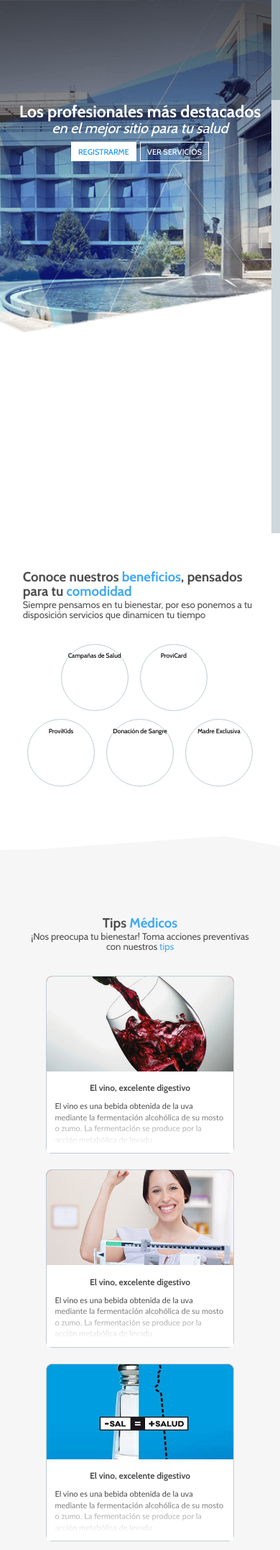
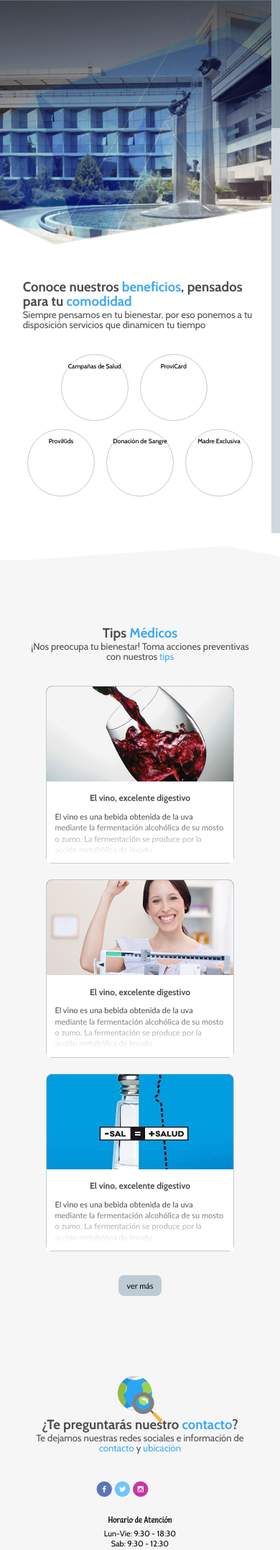
Before and after one commit to 01Comandos/PlantillaHTML, a PHP site: page / in a window 390 px wide. Shown: the part 103-2257 px from the top of the page at 72% size. Run offline with PHP 8.4, Linux system fonts and the light colour scheme; some libraries are stand-ins or nearby versions; some web fonts are replaced.

Commit message:
Galeria principal con media queries

```diff
--- a/css/media-queries.styl
+++ b/css/media-queries.styl
@@ -108,14 +108,12 @@
 	/**********************
        INDEX
     **********************/
-	.zoneMain
-		background-image url("../img/banner-clinica991.png")
-		margin-bottom 14em
-		&-title
-			text-align center
-			width 90%
-			&-link
-				flex-center()
+	.zone-main
+		.tablet
+			display block
+
+		.desktops
+			display none
 
 	.b-container
 		width 90%
@@ -177,9 +175,6 @@
 	/**********************
         INDEX
     **********************/
-	.zoneMain
-		margin-bottom 17em
-
     .b-container
 		&-medical
 			.item
@@ -207,8 +202,12 @@
 	body
 		font-size 14px
 
-	.zoneMain
-		margin-bottom 20em
+	.zone-main
+		.smartphone
+			display block
+
+		.tablet
+			display none
 
 	.b-container
 		width 95%
@@ -275,10 +274,6 @@
 	/**********************
         INDEX
     **********************/
-	.zoneMain
-		background-image url("../img/banner-clinica560.png")
-		margin-bottom 25em
-
 	.b-container
 		&-medical
 			.item
--- /dev/null
+++ b/css/rslides.styl
@@ -0,0 +1,31 @@
+.rslides {
+  position: relative;
+  list-style: none;
+  overflow: hidden;
+  width: 100%;
+  padding: 0;
+  margin: 0;
+}
+
+.rslides li {
+  -webkit-backface-visibility: hidden;
+  position: absolute;
+  display: none;
+  width: 100%;
+  left: 0;
+  top: 0;
+}
+
+.rslides li:first-child {
+  position: relative;
+  display: block;
+  float: left;
+}
+
+.rslides img {
+  display: block;
+  height: auto;
+  float: left;
+  width: 100%;
+  border: 0;
+}
--- a/css/style.styl
+++ b/css/style.styl
@@ -15,6 +15,7 @@
 -------------------------------------------------------------------------*/
 @import 'nib'
 @import 'style-icon.styl'
+@import 'rslides.styl'
 
 
 @font-face
@@ -381,55 +382,10 @@ textarea
 	INDEX
 -------------------------------------------------------------------------
 -------------------------------------------------------------------------*/
-.zoneMain
-	background-color white
-	background-image url("../img/banner-clinica.png")
-	background-position top
-	background-repeat no-repeat
-	background-size cover
-	height 44em
-	position relative
-	padding-top 13em
-	margin-bottom 4em
-	flex-center()
-	&-title
-		text-align left
-		color white
-		h1
-			font-size 2.1em
-			font-family 'Cabin-Bold',sans-serif
-		h2
-			font-size 1.8em
-			font-family 'Cabin-Medium',sans-serif
-			font-style italic
-		&-link
-			flex-flexStart()
-			.item
-				margin-top 0.7em
-				a
-					display inline-block
-					font-family 'Cabin-Medium',sans-serif
-					font-size 1em
-					text-transform uppercase
-					padding 0.5em 0.8em
-					transition .2s linear
-				&:nth-child(1)
-					margin-right 0.5em
-					a
-						color azul-corporativo
-						border 1px solid white
-						background white
-						&:hover
-							background azul-corporativo
-							color white
-							border 1px solid azul-corporativo
-				&:nth-child(2)
-					a
-						color white
-						border 1px solid white
-						&:hover
-							background white
-							color azul-corporativo
+.zone-main
+	.tablet
+	.smartphone
+		display none
 
 .b-container
 	width 70em
@@ -598,6 +554,7 @@ textarea
 		height 25em
 		width 80%
 		margin 0 auto
+
 .generalTips
 	background gris-claro
 	width 100%
--- a/inc/footer_common.php
+++ b/inc/footer_common.php
@@ -3,6 +3,7 @@
     <script src="js/materialize.min.js"></script>
     <!-- complementos -->
 	<script src="js/jquery.nicescroll.js"></script>
+	<script src="js/responsiveslides.min.js"></script>
 
 	<!--SCRIPT PROPIOS-->
 	<script>
@@ -11,11 +12,13 @@
 	    		//INICIALIZAR NICESCROLL
 	    		$("html").niceScroll({cursorwidth:"12px" , zindex:"9999" , cursorborder:"0px" , cursorborderradius:"0px" , cursorcolor:"#90A4AE", background:"#CFD8DC", autohidemode:false});
 
+	    		//ACTIANDO RESPONSIVE SLIDER
+	    		$(".rslides").responsiveSlides();
+
 				//ICONO MOBILE
 				$('#nav-icon1,#nav-icon2,#nav-icon3,#nav-icon4').click(function(){
 					$(this).toggleClass('open');
 				});
-
 
 			    //MENU MOBILE
 			    $("#nav-icon3").click(function(){
--- a/index.php
+++ b/index.php
@@ -6,25 +6,28 @@
 <body>
 	<?php include 'inc/header.php'; ?>
 
-	<!--ZONA PRINCIPAL-->
-	<section class="zoneMain">
-		<!--MENSAJE-->
-		<article class="zoneMain-title">
-			<h1>Los profesionales más destacados</h1>
-			<h2>en el mejor sitio para tu salud</h2>
-			<!--BOTONES-->
-			<div class="zoneMain-title-link">
-				<!--REGISTRARME-->
-				<div class="item">
-					<a href="#!">registrarme</a>
-				</div>
+	<!--ZONA SLIDER PRINCIPAL-->
+	<section class="zone-main">
+		<!--DESKTOP-->
+		<ul class="rslides desktops">
+			<li><img src="img/banner-clinica.png" alt=""></li>
+			<li><img src="img/banner-clinica2.png" alt=""></li>
+			<li><img src="img/banner-clinica3.png" alt=""></li>
+		</ul>
 
-				<!--VER SERVICIOS-->
-				<div class="item">
-					<a href="#!">ver servicios</a>
-				</div>
-			</div>
-		</article>
+		<!--TABLET-->
+		<ul class="rslides tablet">
+			<li><img src="img/banner-clinica991-1.png" alt=""></li>
+			<li><img src="img/banner-clinica991-2.png" alt=""></li>
+			<li><img src="img/banner-clinica991-3.png" alt=""></li>
+		</ul>
+
+		<!--SMARTPHONE-->
+		<ul class="rslides smartphone">
+			<li><img src="img/banner-clinica560-1.png" alt=""></li>
+			<li><img src="img/banner-clinica560-2.png" alt=""></li>
+			<li><img src="img/banner-clinica560-3.png" alt=""></li>
+		</ul>
 	</section>
 
 	<!--BENEFICIOS-->
```
Also changed, not shown: css/style.css, img/banner-clinica2.png (added), img/banner-clinica3.png (added), img/banner-clinica560-1.png (renamed from img/banner-clinica560.png), img/banner-clinica560-2.png (added), img/banner-clinica560-3.png (added), img/banner-clinica991-1.png (added), img/banner-clinica991-2.png (added), img/banner-clinica991-3.png (added), js/responsiveslides.min.js (added), 1 other file.
